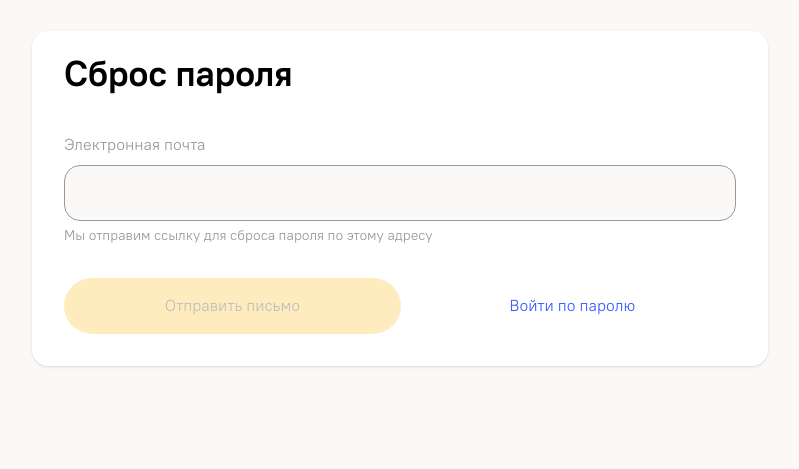
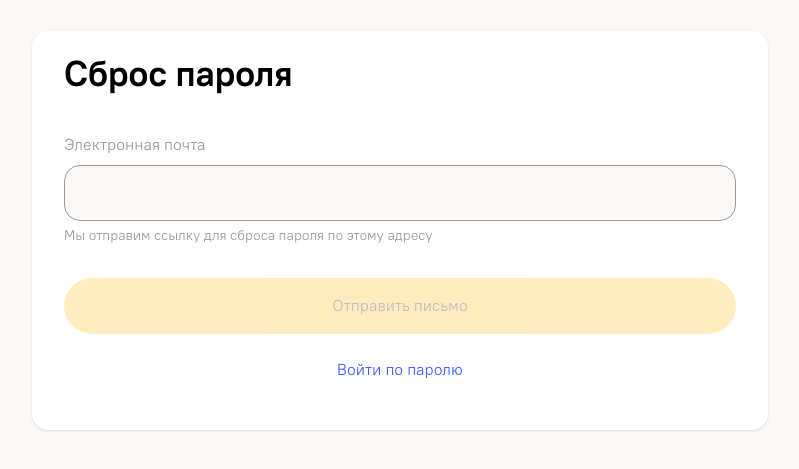
Before and after one commit to tough-dev-school/lms-frontend-v2, a Vue app: page /login/reset in a window 1280 px wide. Shown: the part 169-638 px from the top of the page, without its empty margins (240-1039 px from the left). Built offline with nearby package versions, Linux system fonts and the light colour scheme.

Commit message:
button and text input height linked to a module

```diff
--- a/src/components/VButton.vue
+++ b/src/components/VButton.vue
@@ -14,9 +14,9 @@
 
 <template>
   <button
-    class="h-56 min-w-[240px]"
+    class="h-module w-full min-w-[240px]"
     :class="{
-      'rounded-row bg-yellow text-center text-black transition-opacity transition-colors hover:bg-yellow-hover disabled:opacity-25':
+      'rounded-row bg-yellow p-module text-center leading-1.5 text-black transition-opacity transition-colors hover:bg-yellow-hover disabled:opacity-25':
         tag === 'button',
       link: tag === 'link',
     }">
--- a/src/components/VTextInput.vue
+++ b/src/components/VTextInput.vue
@@ -47,8 +47,8 @@
     <input
       :type="type"
       v-bind="$attrs"
+      class="block h-module w-full rounded border border-gray bg-offwhite p-module px-16 leading-1.5 text-black placeholder:text-gray focus:border-blue focus:outline-none"
       :class="{
-        'block h-56 w-full rounded border border-gray bg-offwhite p-16 text-black placeholder:text-gray focus:border-blue focus:outline-none': true,
         'border-red': error,
       }"
       data-testid="input"
```
